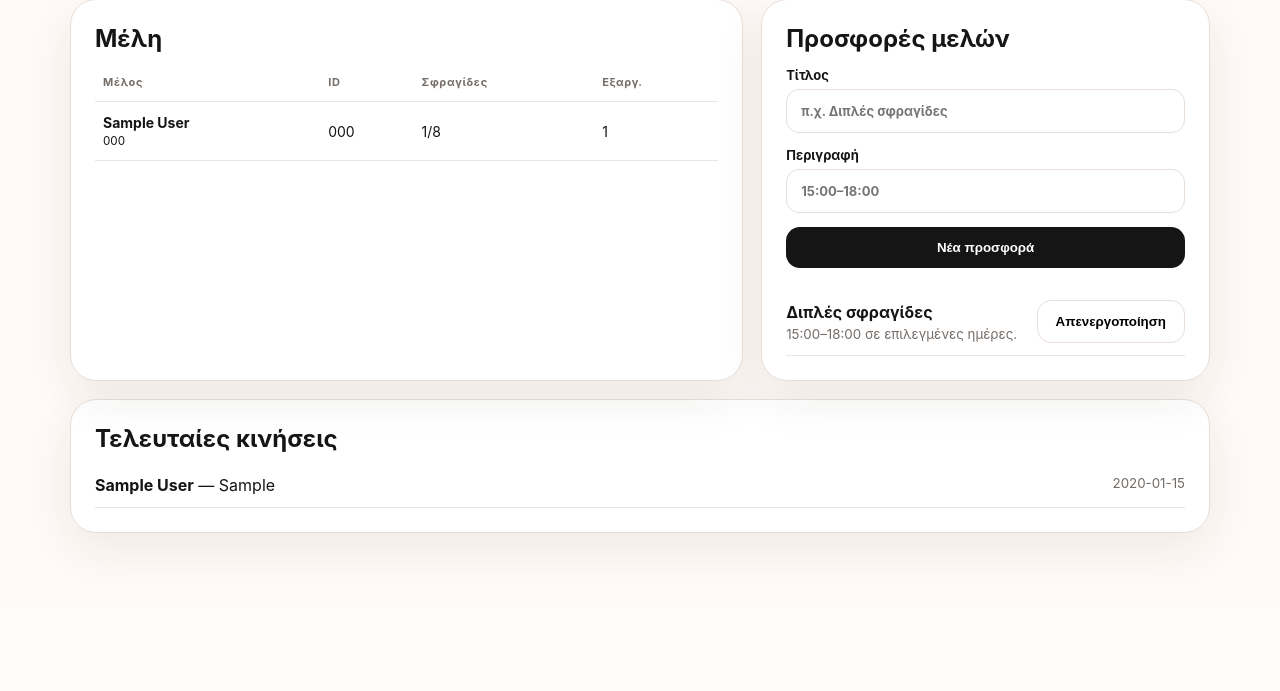
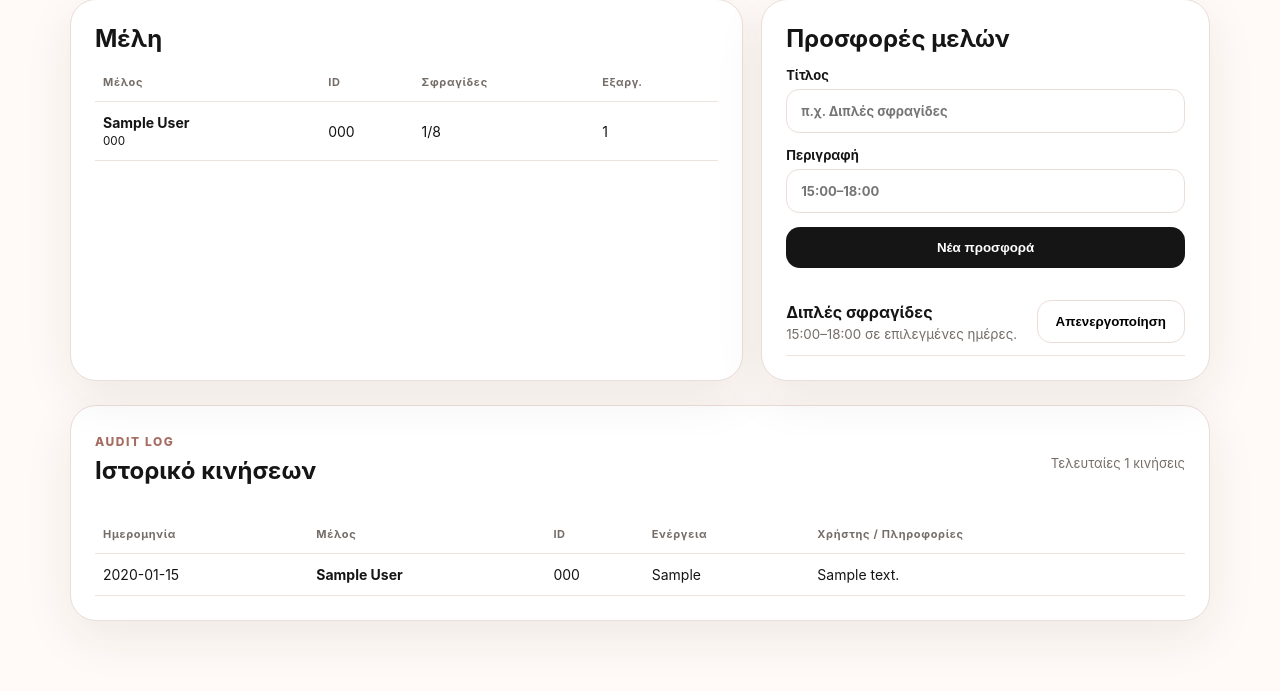
Before and after one commit to athenshomeconcept-ai/lizzys-rewards, a Flask app: page /admin in a window 1280 px wide. Shown: the part 343-1034 px from the top of the page. Before the commit the page ends 882 px from the top, so only its background shows below. Run offline with Flask 3, Linux system fonts and the light colour scheme; the visitor is signed in with stand-in values (Sample User, id 1); data comes from the database, SQL or seed files in the repository; tables that the repository leaves empty hold one stand-in row (values such as "Sample post"); some libraries are stand-ins or nearby versions.

Commit message:
Update admin.html

```diff
--- a/templates/admin.html
+++ b/templates/admin.html
@@ -1,46 +1,322 @@
+{% extends "base.html" %}
 
-{% extends "base.html" %}
 {% block content %}
+
 <div class="page-head">
-  <div><span class="eyebrow">ADMIN</span><h1>Dashboard</h1></div>
-  <a class="btn secondary" href="{{ url_for('export_members') }}">Export CSV</a>
+  <div>
+    <span class="eyebrow">ADMIN</span>
+    <h1>Dashboard</h1>
+  </div>
+
+  <a class="btn secondary" href="{{ url_for('export_members') }}">
+    Export CSV
+  </a>
 </div>
+
+
 <section class="stats">
-  <div><span>Μέλη</span><strong>{{ stats.members }}</strong></div>
-  <div><span>Σφραγίδες</span><strong>{{ stats.stamps }}</strong></div>
-  <div><span>Δώρα έτοιμα</span><strong>{{ stats.ready }}</strong></div>
-  <div><span>Εξαργυρώσεις</span><strong>{{ stats.redeemed }}</strong></div>
+
+  <div>
+    <span>Μέλη</span>
+    <strong>{{ stats.members }}</strong>
+  </div>
+
+  <div>
+    <span>Σφραγίδες</span>
+    <strong>{{ stats.stamps }}</strong>
+  </div>
+
+  <div>
+    <span>Δώρα έτοιμα</span>
+    <strong>{{ stats.ready }}</strong>
+  </div>
+
+  <div>
+    <span>Εξαργυρώσεις</span>
+    <strong>{{ stats.redeemed }}</strong>
+  </div>
+
 </section>
 
+
 <section class="grid2">
+
   <div class="panel">
+
     <h2>Μέλη</h2>
-    <div class="table-wrap"><table>
-      <thead><tr><th>Μέλος</th><th>ID</th><th>Σφραγίδες</th><th>Εξαργ.</th></tr></thead>
-      <tbody>{% for m in members %}<tr><td><strong>{{m.name}}</strong><br><small>{{m.phone}}</small></td><td>{{m.member_code}}</td><td>{{m.stamps}}/{{goal}}</td><td>{{m.redeemed}}</td></tr>{% endfor %}</tbody>
-    </table></div>
+
+    <div class="table-wrap">
+
+      <table>
+
+        <thead>
+          <tr>
+            <th>Μέλος</th>
+            <th>ID</th>
+            <th>Σφραγίδες</th>
+            <th>Εξαργ.</th>
+          </tr>
+        </thead>
+
+        <tbody>
+
+          {% for m in members %}
+
+          <tr>
+
+            <td>
+              <strong>{{ m.name }}</strong>
+              <br>
+              <small>{{ m.phone }}</small>
+            </td>
+
+            <td>
+              {{ m.member_code }}
+            </td>
+
+            <td>
+              {{ m.stamps }}/{{ goal }}
+            </td>
+
+            <td>
+              {{ m.redeemed }}
+            </td>
+
+          </tr>
+
+          {% endfor %}
+
+        </tbody>
+
+      </table>
+
+    </div>
+
   </div>
 
+
   <div class="panel">
+
     <h2>Προσφορές μελών</h2>
-    <form class="form compact" method="post" action="{{url_for('add_offer')}}">
-      <label>Τίτλος<input name="title" required placeholder="π.χ. Διπλές σφραγίδες"></label>
-      <label>Περιγραφή<input name="description" placeholder="15:00–18:00"></label>
-      <button class="btn primary">Νέα προσφορά</button>
+
+    <form
+      class="form compact"
+      method="post"
+      action="{{ url_for('add_offer') }}">
+
+      <label>
+        Τίτλος
+        <input
+          name="title"
+          required
+          placeholder="π.χ. Διπλές σφραγίδες">
+      </label>
+
+      <label>
+        Περιγραφή
+        <input
+          name="description"
+          placeholder="15:00–18:00">
+      </label>
+
+      <button class="btn primary">
+        Νέα προσφορά
+      </button>
+
     </form>
+
+
     <div class="offer-admin">
+
       {% for o in offers %}
+
       <div>
-        <span><strong>{{o.title}}</strong><small>{{o.description}}</small></span>
-        <form method="post" action="{{url_for('toggle_offer',offer_id=o.id)}}"><button class="btn ghost">{{'Απενεργοποίηση' if o.active else 'Ενεργοποίηση'}}</button></form>
+
+        <span>
+          <strong>{{ o.title }}</strong>
+          <small>{{ o.description }}</small>
+        </span>
+
+        <form
+          method="post"
+          action="{{ url_for('toggle_offer', offer_id=o.id) }}">
+
+          <button class="btn ghost">
+
+            {% if o.active %}
+              Απενεργοποίηση
+            {% else %}
+              Ενεργοποίηση
+            {% endif %}
+
+          </button>
+
+        </form>
+
       </div>
+
       {% endfor %}
+
     </div>
+
   </div>
+
 </section>
 
-<section class="panel activity-panel">
-  <h2>Τελευταίες κινήσεις</h2>
-  <div class="activity">{% for a in activity %}<div><span><strong>{{a.name or 'Σύστημα'}}</strong> — {{a.action}}</span><small>{{a.created_at}}</small></div>{% endfor %}</div>
+
+<section
+  class="panel activity-panel"
+  style="margin-top:24px;">
+
+  <div
+    style="
+      display:flex;
+      justify-content:space-between;
+      align-items:center;
+      gap:15px;
+      margin-bottom:20px;
+    ">
+
+    <div>
+      <span class="eyebrow">
+        AUDIT LOG
+      </span>
+
+      <h2 style="margin-top:6px;">
+        Ιστορικό κινήσεων
+      </h2>
+    </div>
+
+    <span
+      style="
+        font-size:13px;
+        color:#756d68;
+      ">
+      Τελευταίες {{ activity|length }} κινήσεις
+    </span>
+
+  </div>
+
+
+  <div class="table-wrap">
+
+    <table>
+
+      <thead>
+
+        <tr>
+          <th>Ημερομηνία</th>
+          <th>Μέλος</th>
+          <th>ID</th>
+          <th>Ενέργεια</th>
+          <th>Χρήστης / Πληροφορίες</th>
+        </tr>
+
+      </thead>
+
+
+      <tbody>
+
+        {% for a in activity %}
+
+        <tr>
+
+          <td>
+            {{ a.created_at }}
+          </td>
+
+
+          <td>
+            <strong>
+              {{ a.name or 'Σύστημα' }}
+            </strong>
+          </td>
+
+
+          <td>
+            {{ a.member_code or '-' }}
+          </td>
+
+
+          <td>
+
+            {% if a.action == 'stamp_added' %}
+
+              <span
+                style="
+                  display:inline-block;
+                  padding:6px 10px;
+                  background:#eaf7ef;
+                  color:#1c6a43;
+                  border-radius:999px;
+                  font-weight:700;
+                  font-size:12px;
+                ">
+                +1 Σφραγίδα
+              </span>
+
+
+            {% elif a.action == 'reward_redeemed' %}
+
+              <span
+                style="
+                  display:inline-block;
+                  padding:6px 10px;
+                  background:#f8ded8;
+                  color:#8c544a;
+                  border-radius:999px;
+                  font-weight:700;
+                  font-size:12px;
+                ">
+                Εξαργύρωση
+              </span>
+
+
+            {% elif a.action == 'member_created' %}
+
+              <span
+                style="
+                  display:inline-block;
+                  padding:6px 10px;
+                  background:#f2eeee;
+                  color:#555;
+                  border-radius:999px;
+                  font-weight:700;
+                  font-size:12px;
+                ">
+                Νέα εγγραφή
+              </span>
+
+
+            {% else %}
+
+              {{ a.action }}
+
+            {% endif %}
+
+          </td>
+
+
+          <td>
+
+            {% if a.details %}
+              {{ a.details }}
+            {% else %}
+              -
+            {% endif %}
+
+          </td>
+
+        </tr>
+
+        {% endfor %}
+
+      </tbody>
+
+    </table>
+
+  </div>
+
 </section>
+
 {% endblock %}
```
